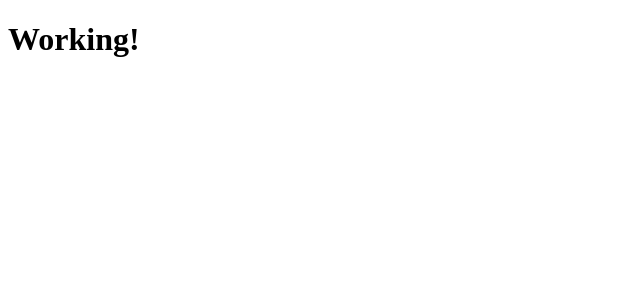
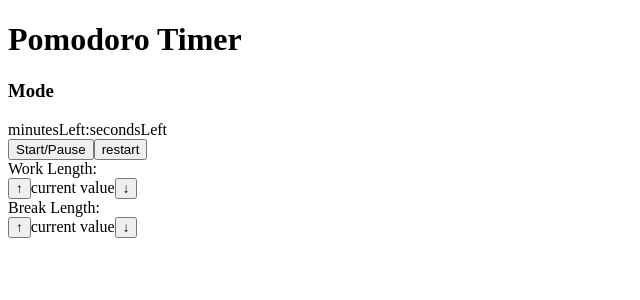
Before and after one commit to rajputd/React-Pomodoro-Timer, a React app: page / in a window 1280 px wide. Shown: the top 300 px of the page, without its empty margins (0-640 px from the left). Built offline with nearby package versions, Linux system fonts and the light colour scheme.

Commit message:
Layout skeleton html for the rest of the app

```diff
--- a/src/components/App.js
+++ b/src/components/App.js
@@ -1,9 +1,17 @@
 import React, { Component } from 'react';
+import Timer from './Timer.js';
+import Incrementor from './Incrementor.js';
 
 class App extends Component {
   render() {
     return (
-      <h1>Working!</h1>
+      <div>
+          <h1>Pomodoro Timer</h1>
+          <h3>Mode</h3>
+          <Timer />
+          <span>Work Length: <Incrementor /></span>
+          <span>Break Length: <Incrementor /></span>
+      </div>
     );
   }
 }
```
